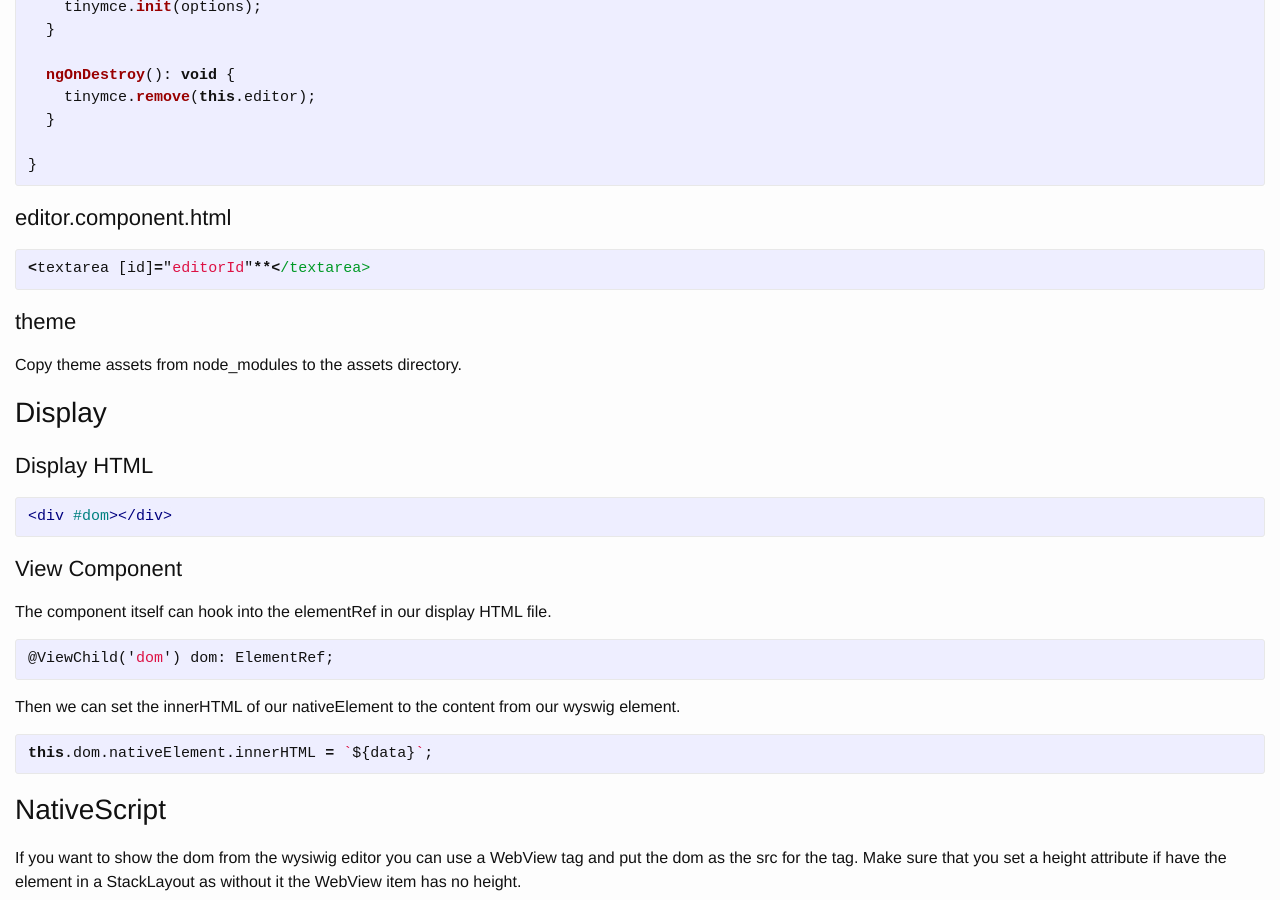
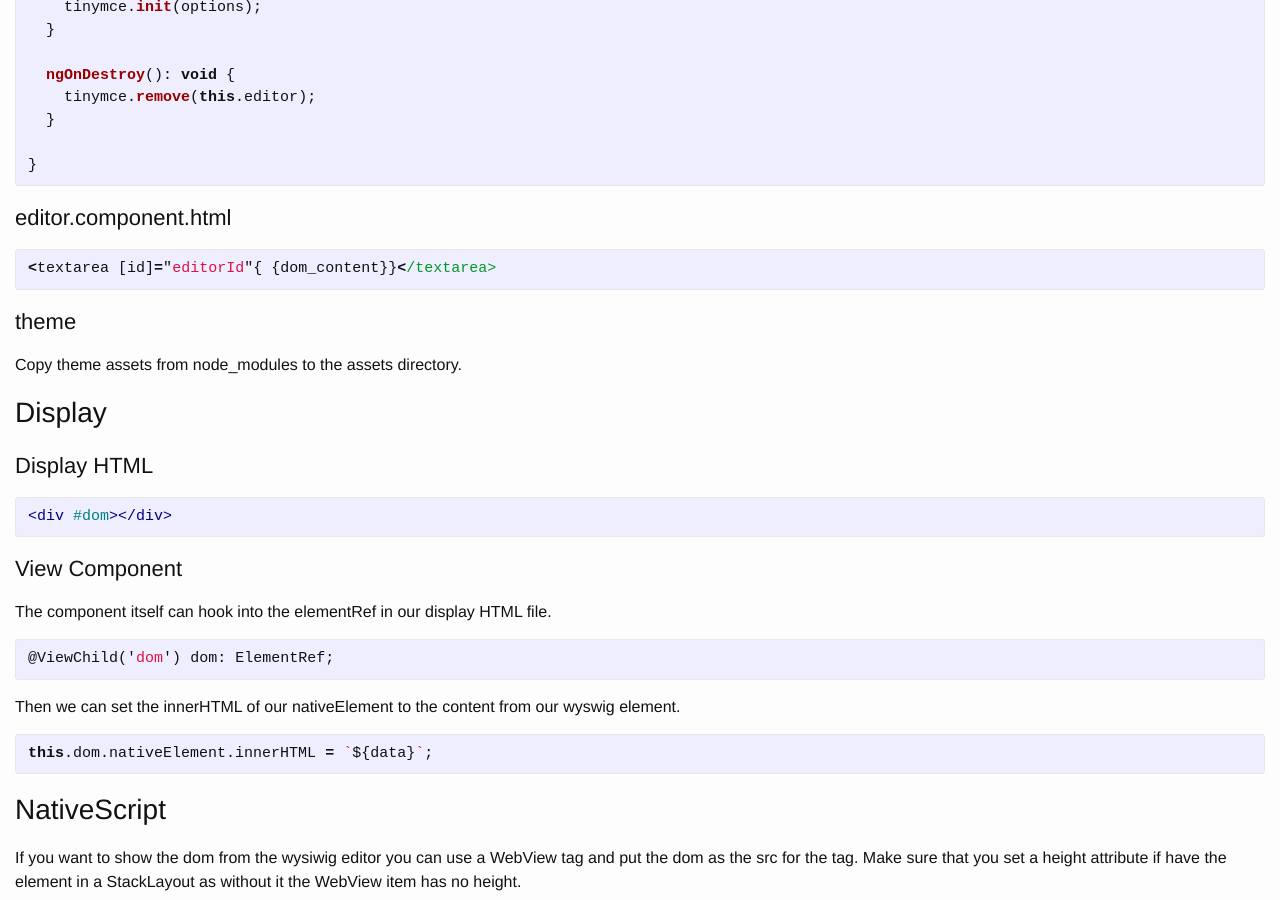
Before and after one commit to zackarychapple/zackarychapple.github.io, a Jekyll site: the page built from _posts/2016-12-01-angular2-wysiwig.markdown, in a window 1280 px wide and 900 px high, scrolled down 1553 px. Built offline with Jekyll 4.4.1, drawn with Linux system fonts in a browser that asks for light colours.

Commit message:
feat(wysiwig): adding wysiwig editor article

```diff
--- a/_posts/2016-12-01-angular2-wysiwig.markdown
+++ b/_posts/2016-12-01-angular2-wysiwig.markdown
@@ -82,7 +82,7 @@ export class WysiwygEditorComponent implements AfterViewInit, OnDestroy {
 ### editor.component.html
 
 {% highlight javascript %}
-<textarea [id]="editorId"*{{dom_content**}}*</textarea>
+<textarea [id]="editorId"{ {dom_content}}</textarea>
 {% endhighlight %}
 
 ### theme
```
